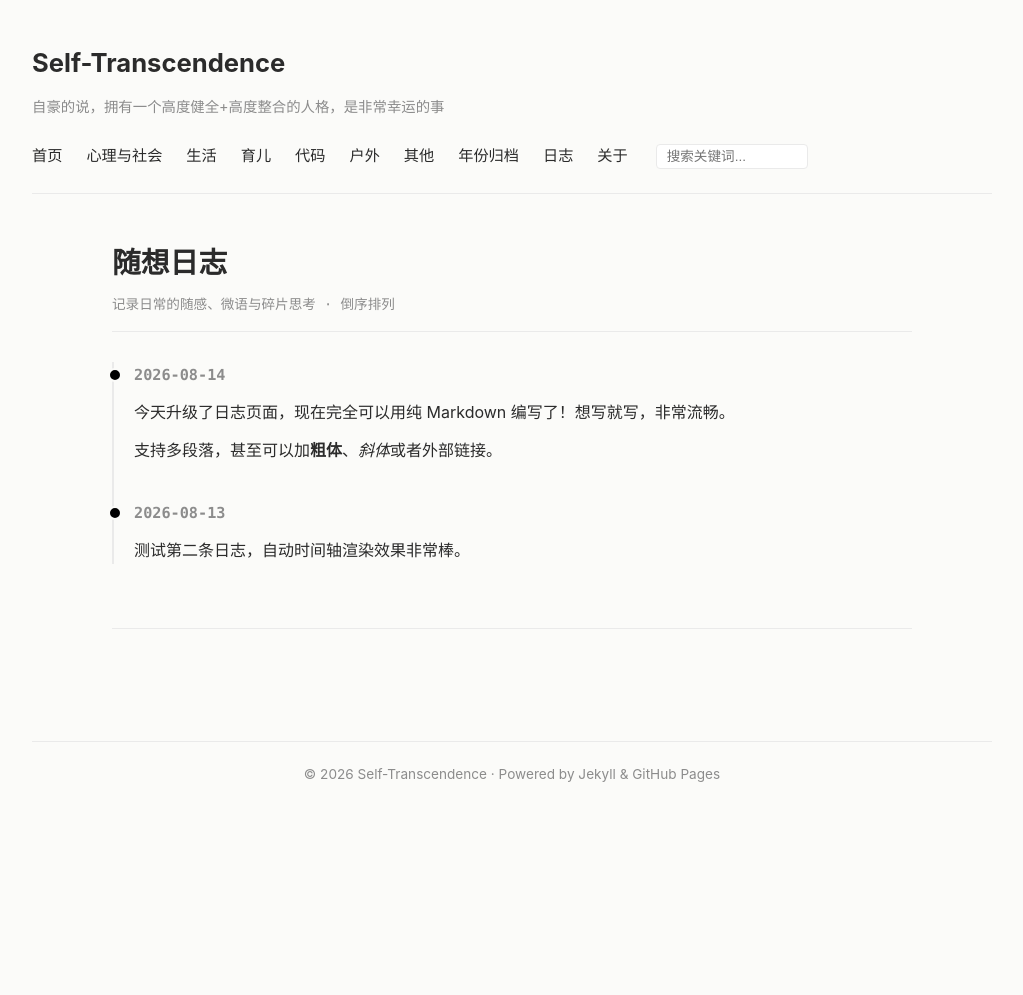
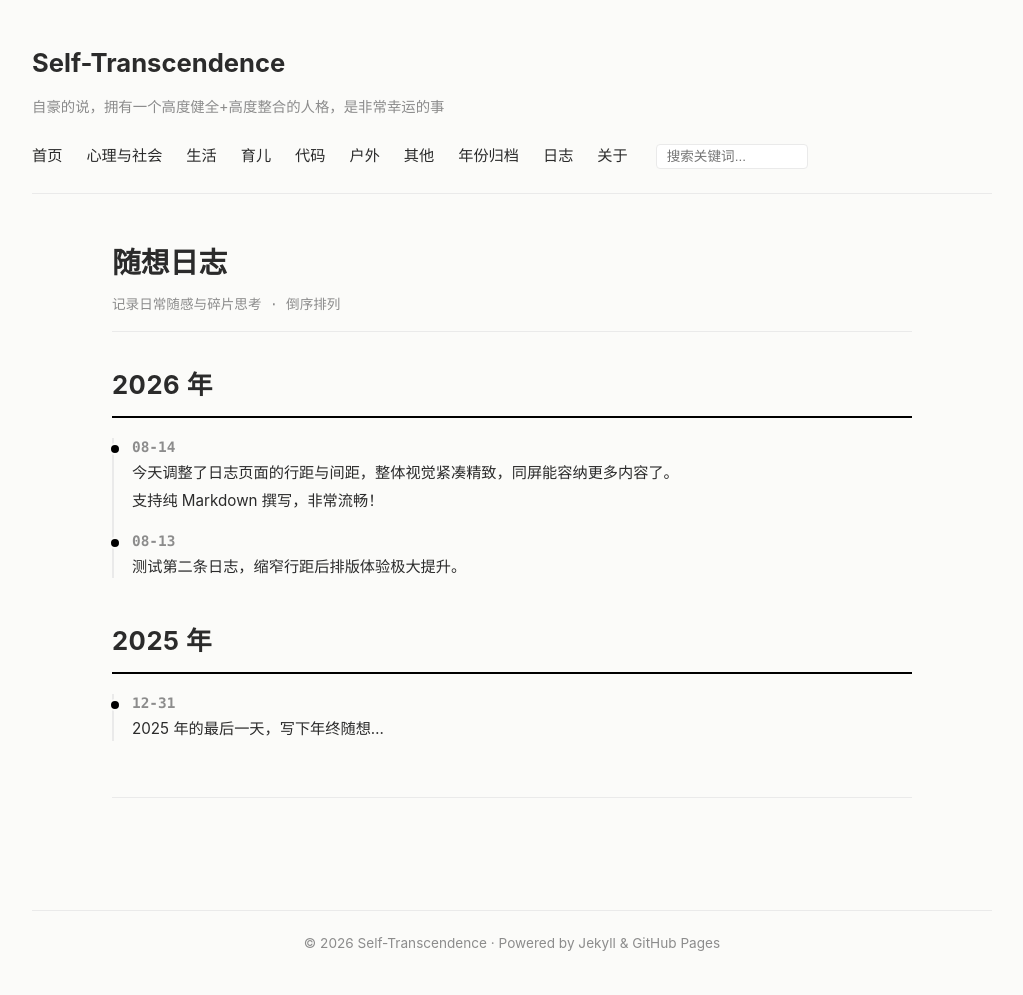
Before and after one commit to Natural-system/self-transcendence, a Jekyll site: the page built from log.md, in a window 1280 px wide. Shown: the whole page, without its empty margins (128-1151 px from the left). Built offline with Jekyll 4.4.1, drawn with Linux system fonts in a browser that asks for light colours; comment, search, counter and statistics services are not loaded; before the commit the page ends 900 px from its top, so only the background shows below that.

Commit message:
调整日志样式

```diff
--- a/_layouts/log.html
+++ b/_layouts/log.html
@@ -8,51 +8,93 @@ layout: default
     margin: 0 auto;
   }
 
+  /* --- 1. 年份大标题样式 (# 2026 年) --- */
+  .log-year-title {
+    font-size: 1.6rem;
+    font-weight: 700;
+    color: var(--text-color);
+    margin: 40px 0 20px 0;
+    padding-bottom: 8px;
+    border-bottom: 2px solid var(--accent-color);
+    letter-spacing: 0.5px;
+  }
+  .log-year-title:first-child {
+    margin-top: 10px;
+  }
+
+  /* --- 2. 时间轴容器 --- */
   .log-timeline {
     position: relative;
-    padding-left: 20px;
-    margin-top: 30px;
+    padding-left: 18px;
+    margin-bottom: 20px;
     border-left: 2px solid var(--border-color);
   }
 
+  /* --- 3. 紧凑型日志条目 --- */
   .log-item {
     position: relative;
-    margin-bottom: 35px;
+    margin-bottom: 20px; /* 缩减条目间距 (原本 35px) */
   }
 
-  /* 时间轴上的小圆点 */
+  /* 时间轴悬挂小圆点 */
   .log-item::before {
     content: "";
     position: absolute;
-    left: -26px;
-    top: 6px;
-    width: 10px;
-    height: 10px;
+    left: -23px;
+    top: 5px;
+    width: 8px;
+    height: 8px;
     border-radius: 50%;
     background-color: var(--accent-color);
     border: 2px solid var(--bg-color);
   }
 
-  /* 自动解析出的日期样式 */
+  /* 日期/月份标题 (### 08-14) --- 紧凑排版 */
   .log-item h3 {
     font-family: var(--font-mono);
-    font-size: 0.95rem;
+    font-size: 0.9rem;
     font-weight: 600;
     color: var(--muted-color);
-    margin: 0 0 8px 0;
+    margin: 0 0 4px 0; /* 缩减日期与正文间距 */
     padding: 0;
     border: none;
+    line-height: 1.3;
   }
 
-  /* 日志正文 */
+  /* 日志正文 --- 缩减行距与段落边距 */
   .log-item p {
-    font-size: 1rem;
-    line-height: 1.8;
+    font-size: 0.95rem;
+    line-height: 1.55; /* 精简行高 (原本 1.8) */
     color: var(--text-color);
-    margin: 0 0 10px 0;
+    margin: 0 0 4px 0;  /* 缩减段落间距 (原本 10px) */
   }
   .log-item p:last-child {
     margin-bottom: 0;
+  }
+
+  /* --- 4. 懒加载/加载更多按钮样式 --- */
+  .log-load-more-wrapper {
+    text-align: center;
+    margin: 30px 0 10px 0;
+  }
+  .btn-log-load-more {
+    display: inline-flex;
+    align-items: center;
+    gap: 6px;
+    padding: 8px 24px;
+    font-size: 0.85rem;
+    font-family: var(--font-mono);
+    color: var(--text-color);
+    background-color: #f0f0ec;
+    border: 1px solid var(--border-color);
+    border-radius: 4px;
+    cursor: pointer;
+    transition: all 0.2s ease;
+  }
+  .btn-log-load-more:hover {
+    background-color: var(--accent-color);
+    color: #ffffff;
+    border-color: var(--accent-color);
   }
 </style>
 
@@ -60,20 +102,27 @@ layout: default
   <header class="article-header">
     <h1 class="article-title">{{ page.title }}</h1>
     <div class="meta-info">
-      记录日常的随感、微语与碎片思考 · 倒序排列
+      记录日常随感与碎片思考 · 倒序排列
     </div>
   </header>
 
-  <!-- 日志时间轴容器 -->
-  <div class="log-timeline" id="log-timeline-box">
-    <!-- 接收来自于 log.md 的纯 Markdown 编译结果 -->
-    <div id="raw-log-content" style="display: none;">
-      {{ content }}
-    </div>
+  <!-- 渲染后的日志容器 -->
+  <div id="rendered-log-wrapper"></div>
+
+  <!-- 懒加载控制按钮 -->
+  <div class="log-load-more-wrapper" id="load-more-box" style="display: none;">
+    <button class="btn-log-load-more" onclick="loadNextBatch()">
+      加载更多历史日志 <span id="remaining-count-tag"></span>
+    </button>
+  </div>
+
+  <!-- 隐藏原始 Markdown HTML 内容以供脚本解析 -->
+  <div id="raw-log-content" style="display: none;">
+    {{ content }}
   </div>
 
   <!-- Utterances 评论区系统 -->
-  <div class="article-comments" style="margin-top: 4rem; padding-top: 2rem; border-top: 1px solid var(--border-color);">
+  <div class="article-comments" style="margin-top: 3.5rem; padding-top: 2rem; border-top: 1px solid var(--border-color);">
     <script src="https://utteranc.es/client.js"
             repo="Natural-system/self-transcendence"
             issue-term="pathname"
@@ -84,32 +133,99 @@ layout: default
   </div>
 </div>
 
-<!-- 自动将 Markdown 中的 <h3> 解析成时间轴小卡片 -->
+<!-- 分层解析 + 懒加载渲染脚本 -->
 <script>
+  var allLogGroups = []; // 存储解析后的所有组（年份或日志条目）
+  var currentIndex = 0;
+  var BATCH_SIZE = 25;   /* 每次加载 25 条日志，确保极速首屏 */
+
   document.addEventListener("DOMContentLoaded", function() {
     var rawEl = document.getElementById('raw-log-content');
-    var timelineBox = document.getElementById('log-timeline-box');
+    var wrapper = document.getElementById('rendered-log-wrapper');
+    if (!rawEl || !wrapper) return;
 
-    if (!rawEl || !timelineBox) return;
-
-    var logNodes = Array.from(rawEl.children);
+    var nodes = Array.from(rawEl.children);
     var currentItem = null;
 
-    logNodes.forEach(function(node) {
-      if (node.tagName.toLowerCase() === 'h3') {
+    nodes.forEach(function(node) {
+      var tag = node.tagName.toLowerCase();
+
+      // 解析 # 2026 年 或 ## 2026 年 为年份大标题
+      if (tag === 'h1' || tag === 'h2') {
         if (currentItem) {
-          timelineBox.appendChild(currentItem);
+          allLogGroups.push({ type: 'item', node: currentItem });
+          currentItem = null;
+        }
+        allLogGroups.push({ type: 'year', node: node });
+      }
+      // 解析 ### 08-14 为具体日志条目
+      else if (tag === 'h3') {
+        if (currentItem) {
+          allLogGroups.push({ type: 'item', node: currentItem });
         }
         currentItem = document.createElement('div');
         currentItem.className = 'log-item';
         currentItem.appendChild(node);
-      } else if (currentItem) {
+      }
+      else if (currentItem) {
         currentItem.appendChild(node);
       }
     });
 
     if (currentItem) {
-      timelineBox.appendChild(currentItem);
+      allLogGroups.push({ type: 'item', node: currentItem });
     }
+
+    // 初始渲染第一批
+    loadNextBatch();
   });
+
+  function loadNextBatch() {
+    var wrapper = document.getElementById('rendered-log-wrapper');
+    var loadMoreBox = document.getElementById('load-more-box');
+    var countTag = document.getElementById('remaining-count-tag');
+
+    var renderedItemsCount = 0;
+    var activeTimeline = wrapper.querySelector('.log-timeline:last-child');
+
+    while (currentIndex < allLogGroups.length && renderedItemsCount < BATCH_SIZE) {
+      var group = allLogGroups[currentIndex];
+
+      if (group.type === 'year') {
+        // 创建年份大标题
+        var yearDiv = document.createElement('div');
+        yearDiv.className = 'log-year-title';
+        yearDiv.innerHTML = group.node.innerHTML;
+        wrapper.appendChild(yearDiv);
+
+        // 创建该年份下的时间轴容器
+        activeTimeline = document.createElement('div');
+        activeTimeline.className = 'log-timeline';
+        wrapper.appendChild(activeTimeline);
+      }
+      else if (group.type === 'item') {
+        if (!activeTimeline) {
+          activeTimeline = document.createElement('div');
+          activeTimeline.className = 'log-timeline';
+          wrapper.appendChild(activeTimeline);
+        }
+        activeTimeline.appendChild(group.node);
+        renderedItemsCount++;
+      }
+
+      currentIndex++;
+    }
+
+    // 更新“加载更多”按钮状态
+    var totalItems = allLogGroups.filter(g => g.type === 'item').length;
+    var currentRenderedItems = wrapper.querySelectorAll('.log-item').length;
+    var remaining = totalItems - currentRenderedItems;
+
+    if (remaining > 0) {
+      loadMoreBox.style.display = 'block';
+      countTag.textContent = '(剩余 ' + remaining + ' 条)';
+    } else {
+      loadMoreBox.style.display = 'none';
+    }
+  }
 </script>
--- a/log.md
+++ b/log.md
@@ -4,10 +4,17 @@ title: 随想日志
 permalink: /log/
 ---
 
-### 2026-08-14
-今天升级了日志页面，现在完全可以用纯 Markdown 编写了！想写就写，非常流畅。
+# 2026 年
 
-支持多段落，甚至可以加**粗体**、*斜体*或者外部链接。
+### 08-14
+今天调整了日志页面的行距与间距，整体视觉紧凑精致，同屏能容纳更多内容了。
 
-### 2026-08-13
-测试第二条日志，自动时间轴渲染效果非常棒。
+支持纯 Markdown 撰写，非常流畅！
+
+### 08-13
+测试第二条日志，缩窄行距后排版体验极大提升。
+
+# 2025 年
+
+### 12-31
+2025 年的最后一天，写下年终随想...
```
